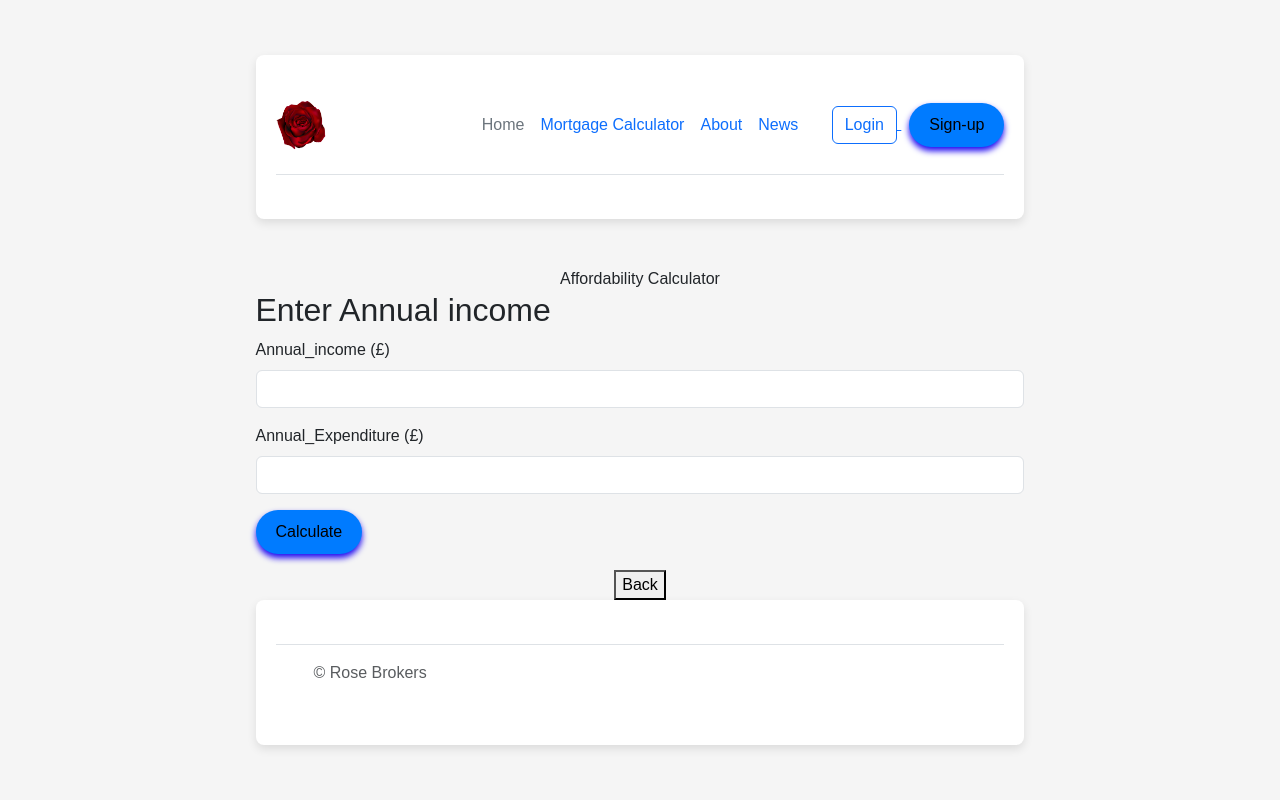
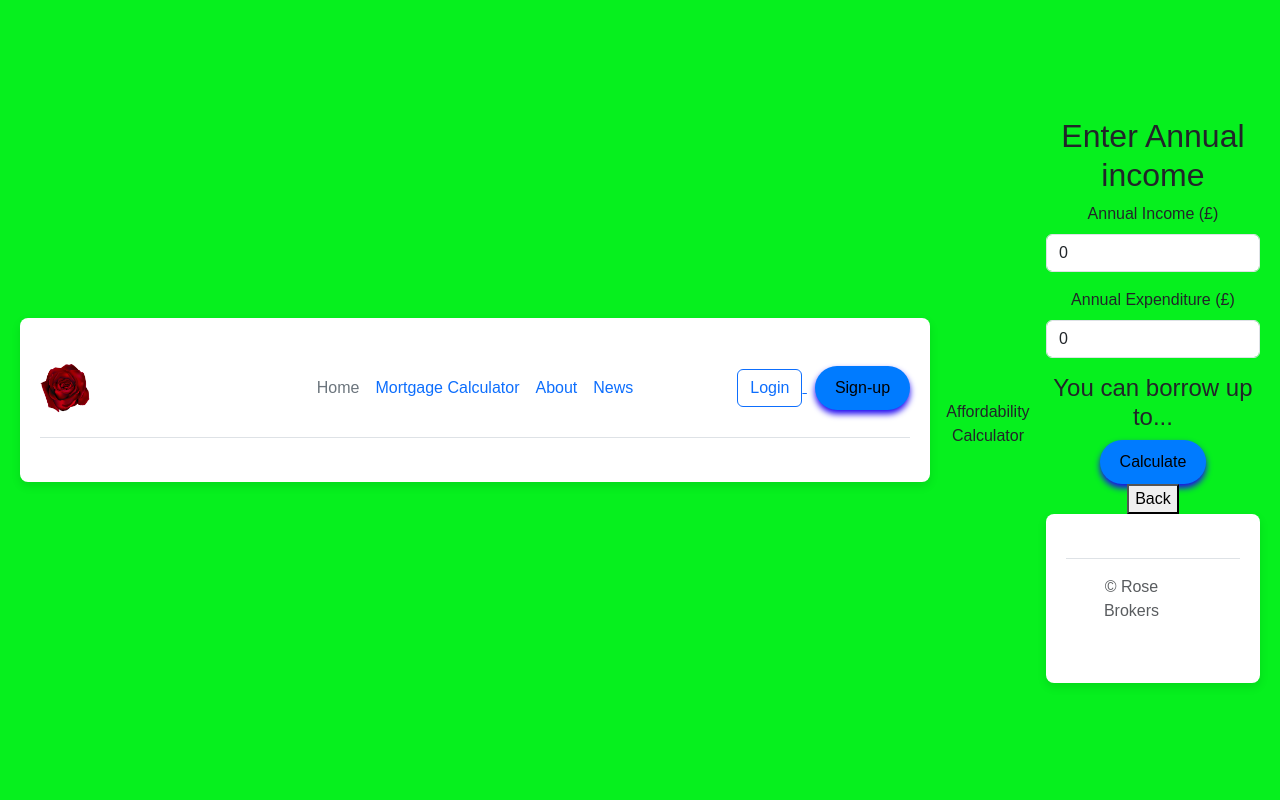
Before and after one commit to DannyD81/GroupProject41-INT, a PHP site: page /calculator.php in a window 1280 px wide. Run offline with PHP 8.4, Linux system fonts and the light colour scheme; data that the repository does not hold is empty.

Commit message:
Update calculator.php

```diff
--- a/calculator.php
+++ b/calculator.php
@@ -1,4 +1,4 @@
-<d?php
+<?php
 // Initialize variables
 $Annual_income = 0;
 $Annual_Expenditure = 0;
@@ -19,7 +19,9 @@
 
         $result = ($Annual_income - $Annual_Expenditure) * 4.5;
 
-
+       // Redirect to affordability_results.php with result
+       header("Location: affordabili_results.php?result=" . urlencode($result));
+       exit();
 
     }
 }
@@ -38,8 +40,37 @@
     <link rel="stylesheet" href="style.css">
     <script src="script.js"></script>
     <script src="https://cdn.jsdelivr.net/npm/bootstrap@5.3.3/dist/js/bootstrap.min.js" integrity="sha384-0pUGZvbkm6XF6gxjEnlmuGrJXVbNuzT9qBBavbLwCsOGabYfZo0T0to5eqruptLy" crossorigin="anonymous"></script>
+
+
+    <style>
+        body {
+            background-color: #06F01E;
+            font-family: Arial, sans-serif;
+            text-align: center;
+            margin: 0;
+            padding: 20px;
+
+        }
+
+
+</style>
+
+
+
 </head>
 <body>
+
+
+
+
+
+
+
+
+
+
+
+
 
 
     <header class="text-center mt-5">Affordability Calculator</header>
@@ -48,14 +79,41 @@
         <h2>Enter Annual income</h2>
         <form method="POST" action="calculator.php">
             <div class="mb-3">
-                <label for="Annual_income" class="form-label">Annual_income (£)</label>
+                <label for="Annual_income" class="form-label">Annual Income (£)</label>
                 <input type="number" class="form-control" id="Annual_income" name="Annual_income" value="<?php echo htmlspecialchars($Annual_income); ?>" required>
             </div>
 
             <div class="mb-3">
-                <label for="deposit" class="form-label">Annual_Expenditure (£)</label>
+                <label for="deposit" class="form-label">Annual Expenditure (£)</label>
                 <input type="number" class="form-control" id="Annual_Expenditure" name="Annual_Expenditure" value="<?php echo htmlspecialchars($Annual_Expenditure); ?>" required>
             </div>
+
+
+          <h4> You  can borrow up to...</h4>
+
+
+
+
+            <button type="submit" class="btn btn-primary">Calculate</button>
+        </form>
+
+        <?php if (!empty($error_message)): ?>
+            <div class="alert alert-danger mt-4">
+                <?php echo $error_message; ?>
+            </div>
+        <?php endif; ?>
+
+
+
+         <div class="nav-buttons text-centre">
+            <button onclick="location.href='index.php'">Back</button>
+
+
+
+
+
+
+    <?php include("footer.php"); ?> <!-- Include your footer here -->
 
 
 
@@ -63,30 +121,21 @@
 
 
 
-            <button type="submit" class="btn btn-primary">Calculate</button>
-        </form>
-
-        <?php if ($error_message): ?>
-            <div class="alert alert-danger mt-4">
-                <?php echo $error_message; ?>
-            </div>
-        <?php endif; ?>
 
 
-        <?php if ($result > 0): ?>
-            <div class="mt-5">
-                <h3>You are eligible for this loan.</h3>
-                <p><strong>Amount based on your calculation:</strong> £<?php echo number_format($result, 2); ?></p>
-            </div>
-        <?php endif; ?>
-        </div>
 
-    <center>
-            <div class="nav-buttons text-centre">
-            <button onclick="location.href='index.php'">Back</button>
-            </center>
 
-    <?php include("footer.php"); ?> <!-- Include your footer here -->
+
+
+
+
+
+
+
+
+
+
+
 
 </body>
 </html>
```
